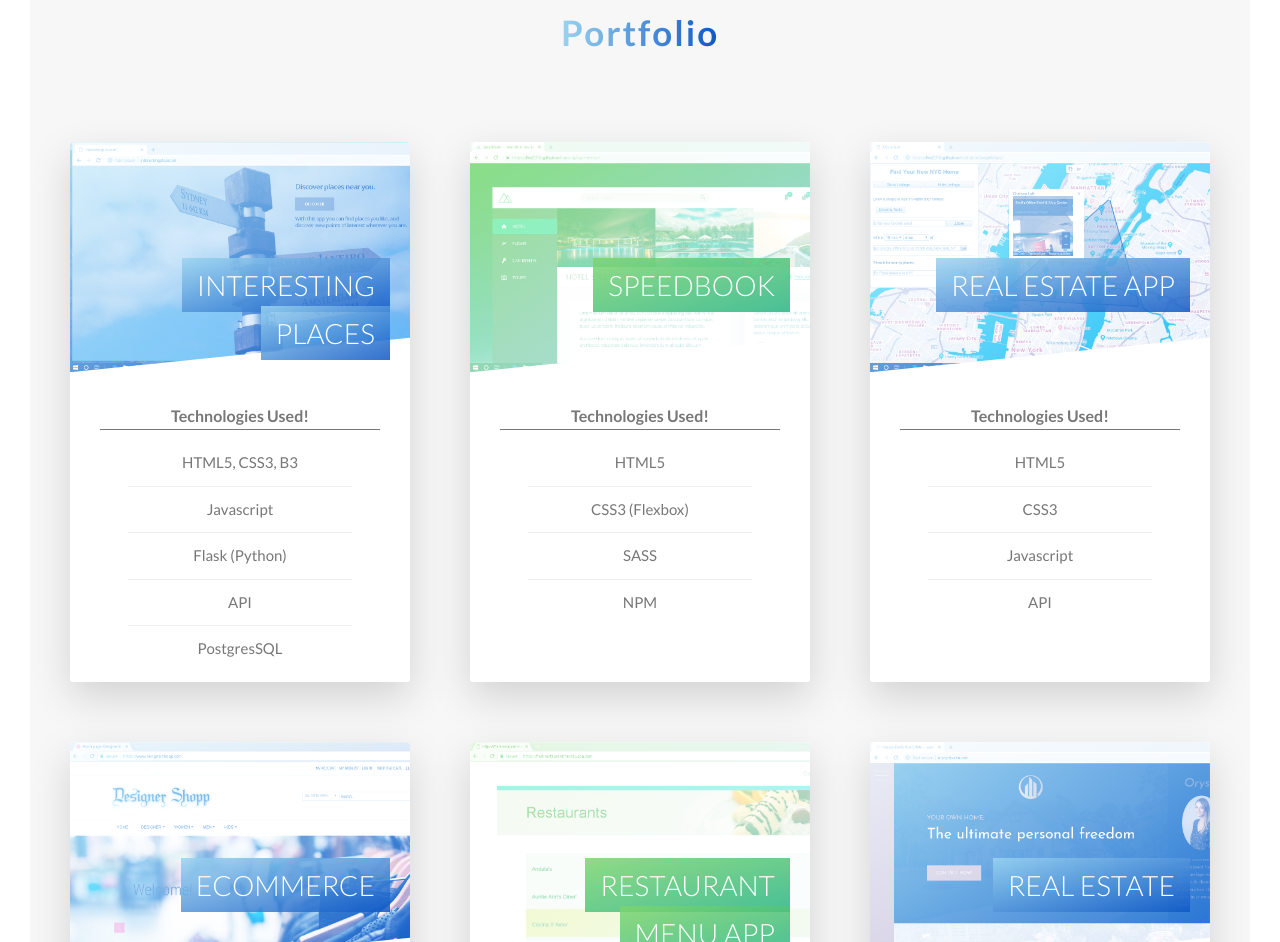
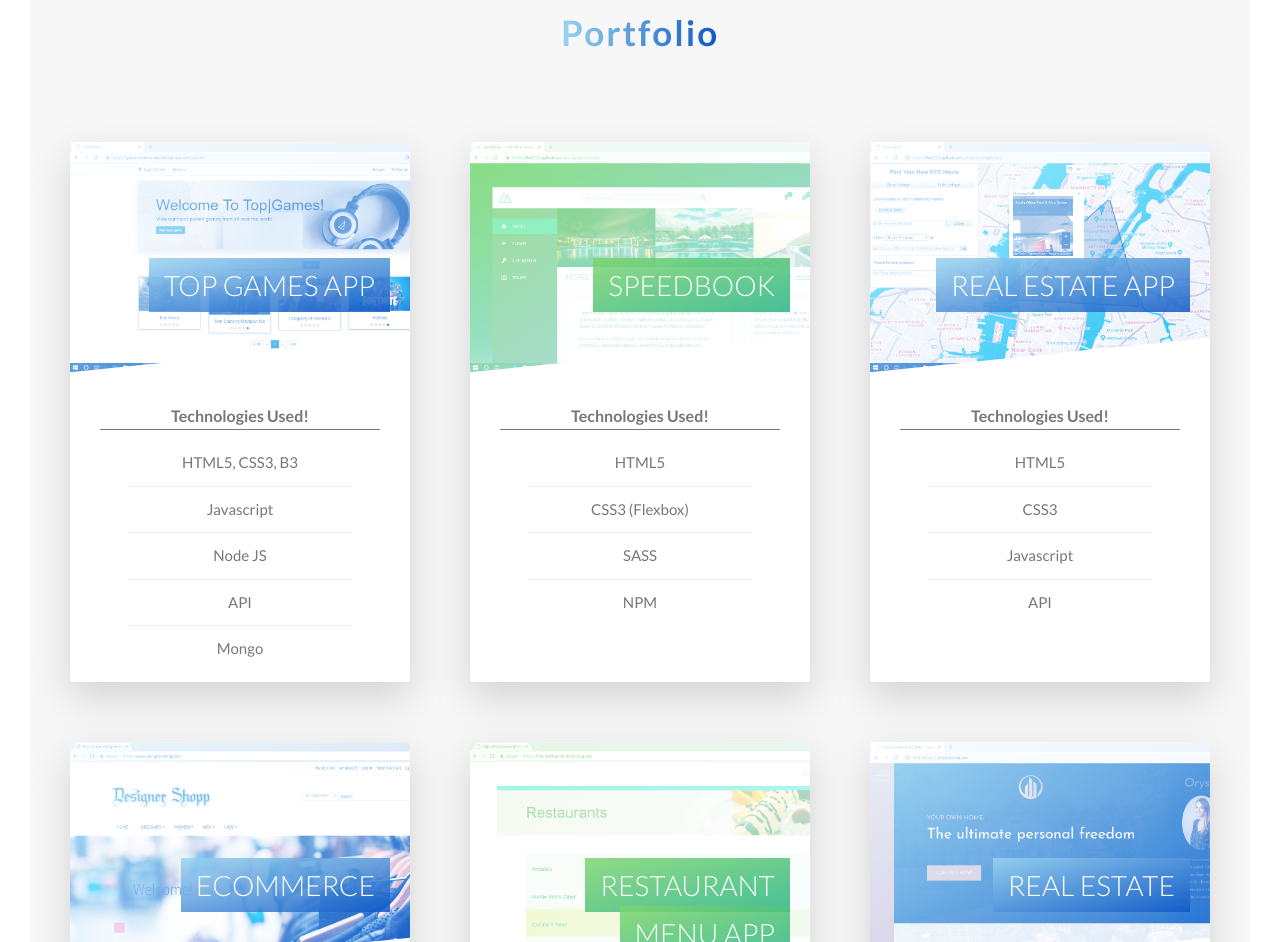
Before and after one commit to flex2016/Portfolio, a website: page index.html in a window 1280 px wide. Shown: the part 2514-3456 px from the top of the page. Drawn offline with Linux system fonts and the light colour scheme.

Commit message:
addded top games app

```diff
--- a/index.html
+++ b/index.html
@@ -225,7 +225,7 @@
                                     &nbsp;
                                 </div>
                                 <h4 class="card__heading">
-                                    <span class="card__heading-span card__heading-span--2">Interesting Places</span>
+                                    <span class="card__heading-span card__heading-span--2">Top Games APP</span>
                                 </h4>
                                 <div class="card__details">
                                     <h2 class="heading-tertiary">
@@ -234,20 +234,20 @@
                                     <ul>
                                         <li>HTML5, CSS3, B3</li>
                                         <li>Javascript</li>
-                                        <li>Flask (Python)</li>
+                                        <li>Node JS</li>
                                         <li>API</li>
-                                        <li>PostgresSQL</li>
+                                        <li>Mongo</li>
                                     </ul>
                                 </div>
                            </div>
                            <div class="card__side card__side--back card__side--back-1">
                                 <div class="card__cta">
                                     <div class="card__description-box">
-                                        <p class="card__description">Find Interesting Places near you!</p>
-                                        <p class="card__description--small">Mini App</p>
+                                        <p class="card__description">Review, Comment, Share Top Games</p>
+                                        <p class="card__description--small">Top Games Review</p>
                                     </div>
-                                    <a href="http://interestingplaces.ml/" target="_blank" class="btn btn--white u-margin-bottom-medium">Visit Site!</a>
-                                    <a href="https://github.com/flex2016/learning-flask" target="_blank" class="btn btn--white fab fa-github ">View On GitHub</a>
+                                    <a href="https://game-reviews-app.herokuapp.com/" target="_blank" class="btn btn--white u-margin-bottom-medium">Visit Site!</a>
+                                    <a href="https://github.com/flex2016/GameReviewApp-Node.js" target="_blank" class="btn btn--white fab fa-github ">View On GitHub</a>
                                 </div>
                             </div>
                        </div>
--- a/sass/components/_card.scss
+++ b/sass/components/_card.scss
@@ -64,7 +64,7 @@
 
         &--1 {
             background-image: linear-gradient(to right bottom, $color-primary-light, $color-primary-dark),
-            url(../img/interesting-places.jpg);
+            url(../img/topGames.jpg);
         }
 
         &--2 {
```
Also changed, not shown: css/style.comp.css, css/style.concat.css, css/style.css, css/style.prefix.css, img/topGames.jpg (added).
